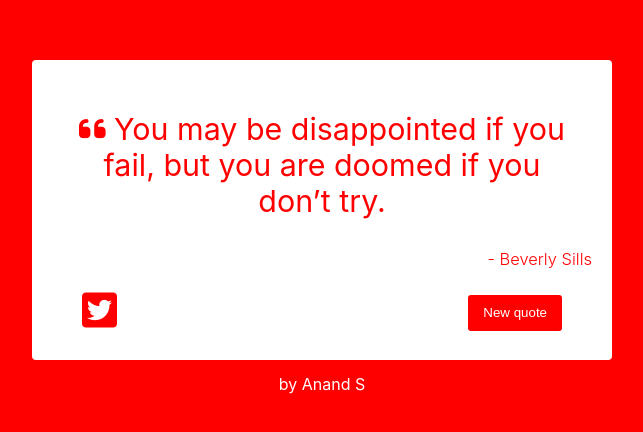
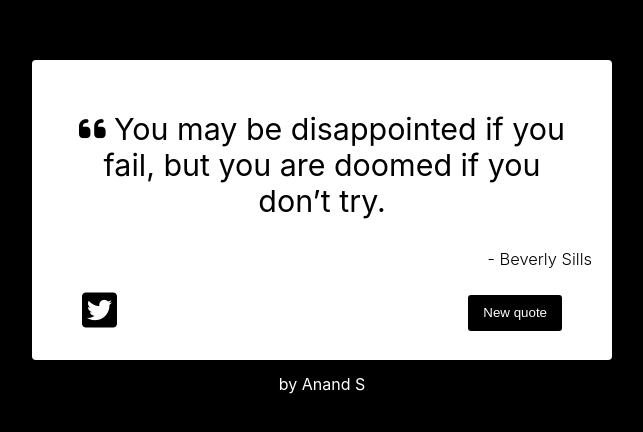
Before and after one commit to anandxs/random-quote-machine, a React (Create React App) app: page / in a window 1280 px wide. Shown: the part 174-606 px from the top of the page, without its empty margins (318-961 px from the left). Built offline with nearby package versions, Linux system fonts and the light colour scheme.

Commit message:
code cleaning

```diff
--- a/src/App.css
+++ b/src/App.css
@@ -1,5 +1,5 @@
 :root {
-  --color-1: red;
+  --color-1: black;
 }
 
 #root {
@@ -83,8 +83,6 @@
   100% { opacity: 1; }
 }
 
-/* Apply the animation to an element */
-
 .fade-in {
   animation-name: fade-in;
   animation-duration: 2s;
@@ -96,8 +94,6 @@
   100% { opacity: 0; }
 }
 
-/* Apply the animation to an element */
-
 .fade-out {
   animation-name: fade-out;
   animation-duration: 2s;
```
